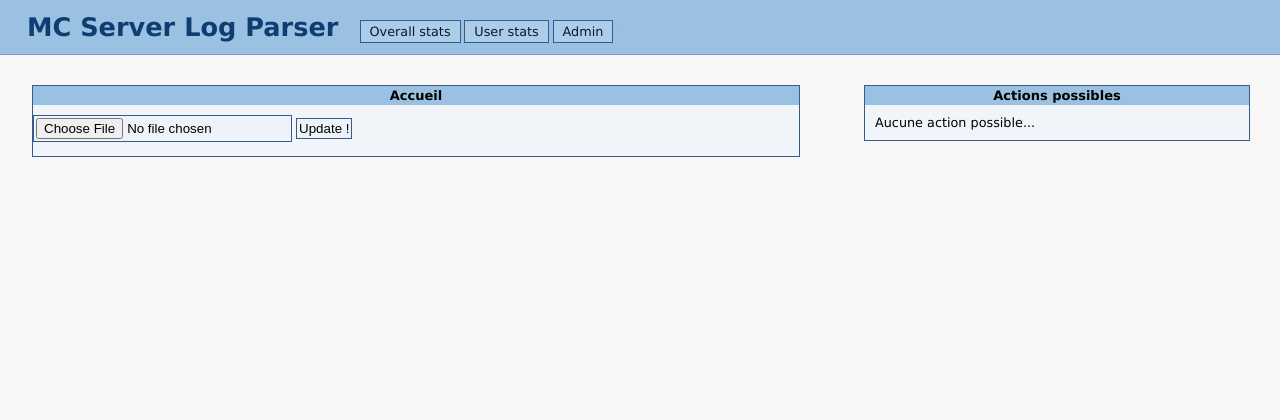
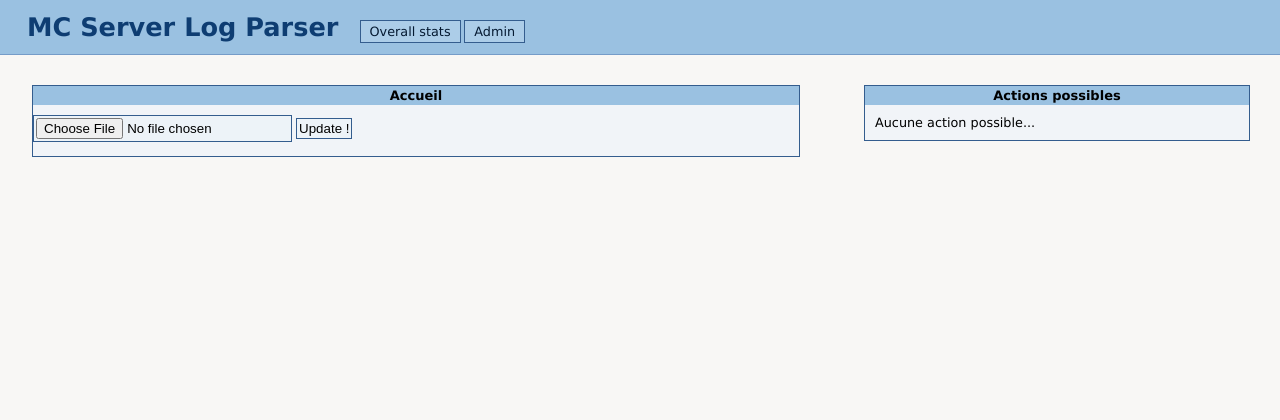
Before and after one commit to jsilvestre/MCServerLogParser, a PHP site: page /index.php?page=admin in a window 1280 px wide. Shown: the top 420 px of the page. Run offline with PHP 8.4, Linux system fonts and the light colour scheme.

Commit message:
remove an item from the menu

```diff
--- a/src/index.php
+++ b/src/index.php
@@ -53,7 +53,6 @@ ob_end_clean();
 	<div id="header">
 		<h1>MC Server Log Parser</h1>
 		<a href="index.php?page=overall">Overall stats</a> -
-		<a href="index.php?page=user/stats">User stats</a> -
 		<a href="index.php?page=admin">Admin</a>"
 	</div>
 
```
